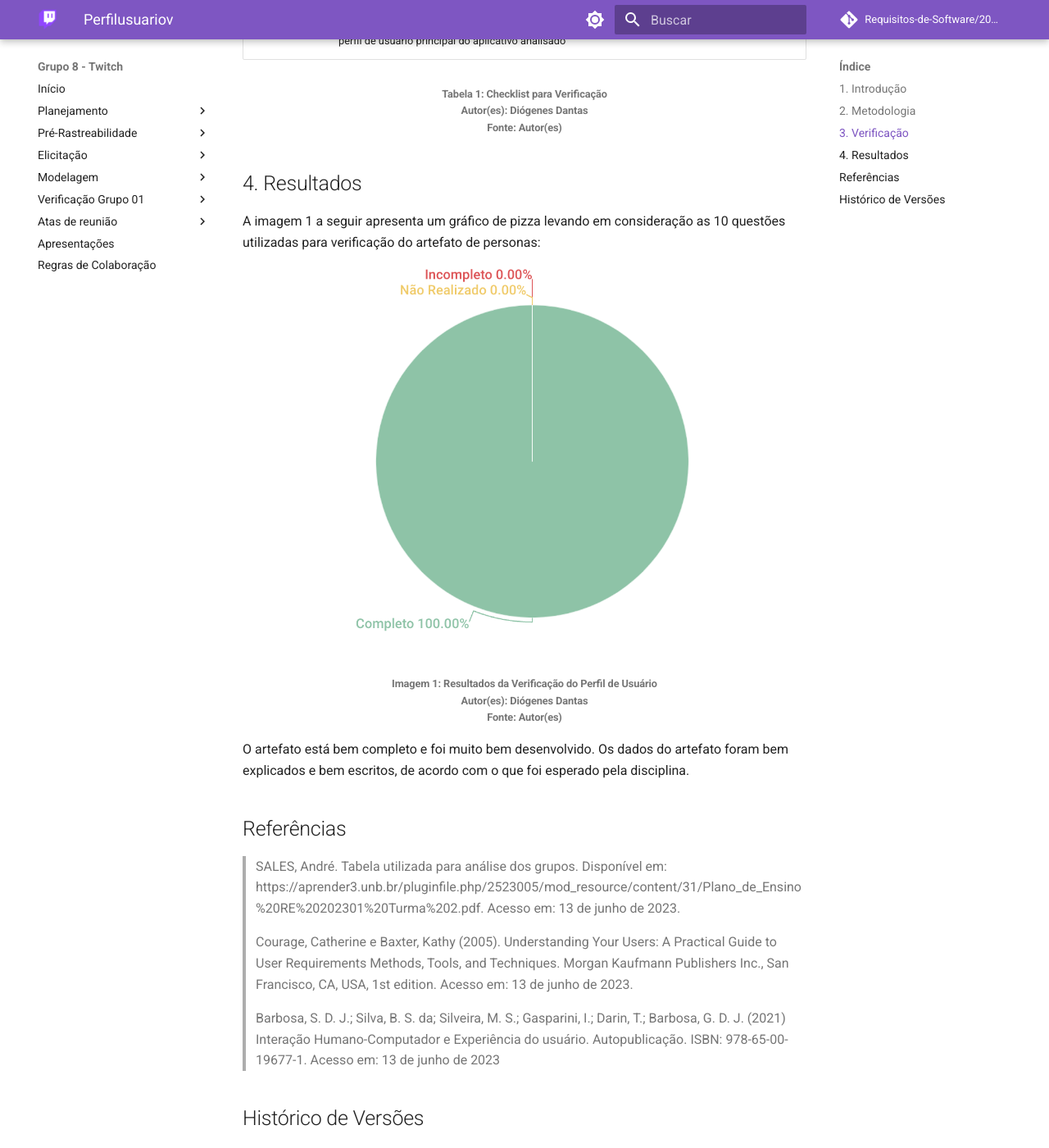
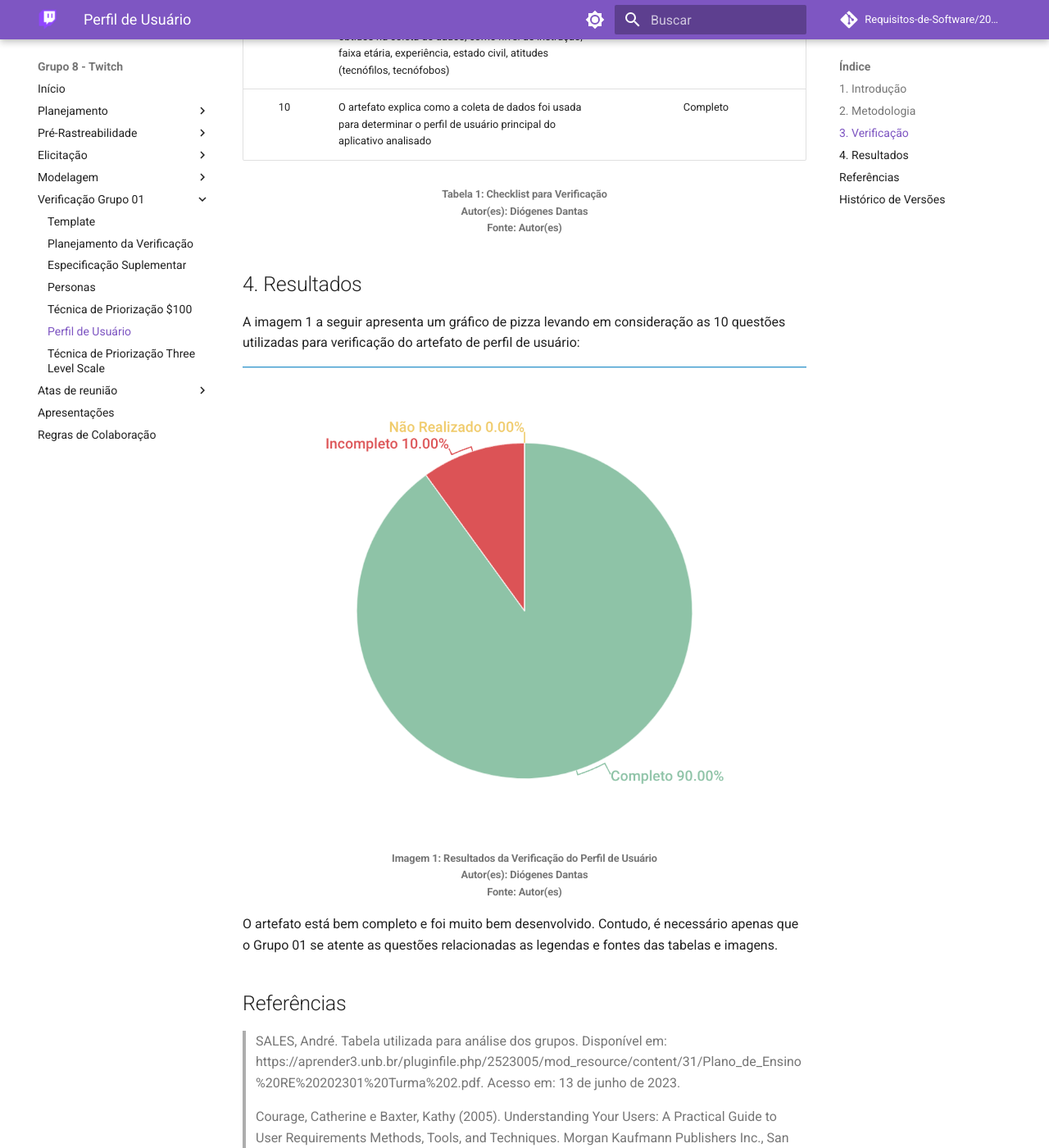
Before and after one commit to Requisitos-de-Software/2023.1-Twitch, an MkDocs documentation site: the page built from docs/verificacao_grupo01/verifica01_perfilusuariov.md, in a window 1280 px wide and 1400 px high, scrolled down 1128 px. Shown: the whole window at 82% size. Built offline with MkDocs 1.6.1 and Material for MkDocs 9.7.7, drawn with Linux system fonts in a browser that asks for light colours; comment, search, counter and statistics services are not loaded; some of the changed text lies outside the part shown.

Commit message:
docs: adiciona threelevelscale.md e perfilusuariov.md com a verificacao dos dois artefatos

```diff
--- a/docs/verificacao_grupo01/perfilusuariov.md
+++ b/docs/verificacao_grupo01/verifica01_perfilusuariov.md
@@ -1,8 +1,8 @@
 ## 1. Introdução
-Esse artefato visa realizar a verificação do artefato de Personas produzido pelo Grupo 01 - Bilheteria Digital, que se encontra [nesse link](https://requisitos-de-software.github.io/2023.1-BilheteriaDigital/elicitacao/personas/).
+Esse artefato visa realizar a verificação do artefato de Personas produzido pelo Grupo 01 - Bilheteria Digital, que se encontra [nesse link](https://requisitos-de-software.github.io/2023.1-BilheteriaDigital/elicitacao/perfil_de_usuario/).
 
 ## 2. Metodologia
-Você pode conferir a metodologia utilizada para a verificação do Grupo 01 [nesse link]().
+Você pode conferir a metodologia utilizada para a verificação do Grupo 01 [nesse link](https://requisitos-de-software.github.io/2023.1-Twitch/verificacao_grupo01/planejamento/).
 
 ## 3. Verificação
 
@@ -14,7 +14,7 @@ A tabela 1 a seguir apresenta o checklist que orientou a verificação do Grupo
 | 02 | O artefato possui a metodologia  | Completo |
 | 03 | O artefato possui uma tabela com histórico de versões, com data, descrição, autor(es) e revisor(es)  | Completo |
 | 04 | O artefato possui referências bibliográficas  | Completo |
-| 05 | As tabelas e imagens do artefato possuem fontes e legendas | Completo |
+| 05 | As tabelas e imagens do artefato possuem fontes e legendas | Incompleto, as imagens possuem apenas fonte e a tabela do histórico de versões não possui fonte, nem legenda |
 | 06 | O artefato descreve os resultados obtidos, imagens ou texto | Completo |
 | 07 | Os dados coletados para utilizar no perfil de usuário foram obtidos através de um estudo conduzido por entrevistas ou aplicação de questionário  | Completo |
 | 08 | O artefato apresenta o termo de consentimento utilizado na coleta dos dados | Completo |
@@ -26,15 +26,14 @@ A tabela 1 a seguir apresenta o checklist que orientou a verificação do Grupo
 <br>Fonte: Autor(es)</h6>
 
 ## 4. Resultados
-A imagem 1 a seguir apresenta um gráfico de pizza levando em consideração as 10 questões utilizadas para verificação do artefato de personas:
+A imagem 1 a seguir apresenta um gráfico de pizza levando em consideração as 10 questões utilizadas para verificação do artefato de perfil de usuário:
 
-![Resultados Personas](./imagens_verifica01/perfildeusuario.png)
+![Resultados Perfil de Usuario](./imagens_verifica01/perfildeusuario.png)
 <h6 align = "center"> Imagem 1: Resultados da Verificação do Perfil de Usuário
 <br> Autor(es): Diógenes Dantas
 <br>Fonte: Autor(es)</h6>
 
-O artefato está bem completo e foi muito bem desenvolvido. Os dados do artefato foram bem explicados e bem escritos, de acordo com o que foi esperado pela disciplina.
-
+O artefato está bem completo e foi muito bem desenvolvido. Contudo, é necessário apenas que o Grupo 01 se atente as questões relacionadas as legendas e fontes das tabelas e imagens.
 ## Referências
 
 >SALES, André. Tabela utilizada para análise dos grupos. Disponível em: https://aprender3.unb.br/pluginfile.php/2523005/mod_resource/content/31/Plano_de_Ensino%20RE%20202301%20Turma%202.pdf. Acesso em: 13 de junho de 2023.
--- a/mkdocs.yml
+++ b/mkdocs.yml
@@ -56,10 +56,13 @@ nav:
     - NFR Framework: ./modelagem/nfr.md
     - Backlog do produto: ./modelagem/backlog.md
   - Verificação Grupo 01:
+    - Template: ./verificacao_grupo01/template.md
     - Planejamento da Verificação: ./verificacao_grupo01/planejamento.md
     - Especificação Suplementar: ./verificacao_grupo01/verifica01_espsuplementar.md
     - Personas: ./verificacao_grupo01/verifica01_personas.md
     - Técnica de Priorização $100: ./verificacao_grupo01/verifica01_$100.md
+    - Perfil de Usuário: ./verificacao_grupo01/verifica01_perfilusuariov.md
+    - Técnica de Priorização Three Level Scale: ./verificacao_grupo01/verifica01_threelevelscale.md
   - Atas de reunião:
     - Reunião 1: ./atas/reuniao_1.md
     - Reunião 2: ./atas/reuniao_2.md
```
Also changed, not shown: other parts of docs/verificacao_grupo01/verifica01_perfilusuariov.md (+1 -1 lines), docs/verificacao_grupo01/verifica01_threelevelscale.md (added, +59 -0 lines), docs/verificacao_grupo01/imagens_verifica01/perfildeusuario.png, docs/verificacao_grupo01/imagens_verifica01/threelevelscale.png (added).
